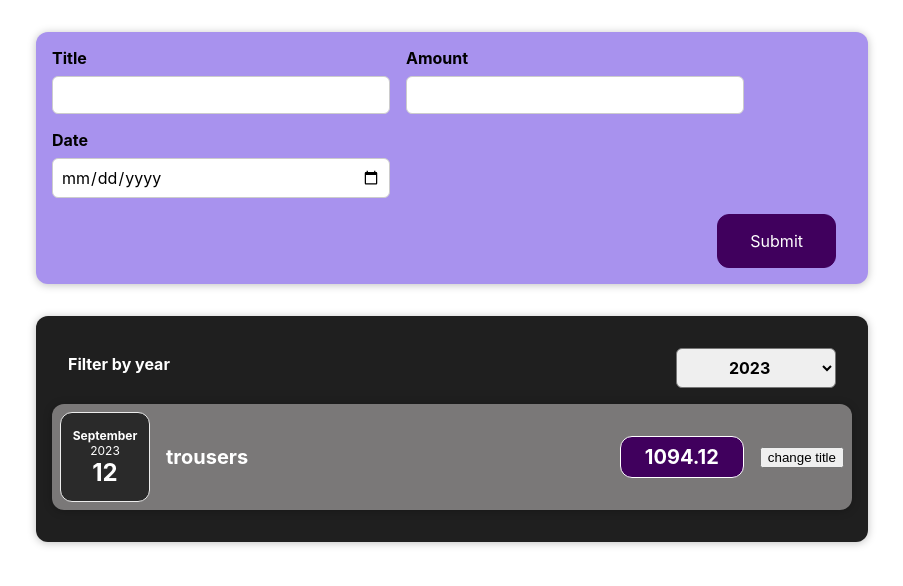
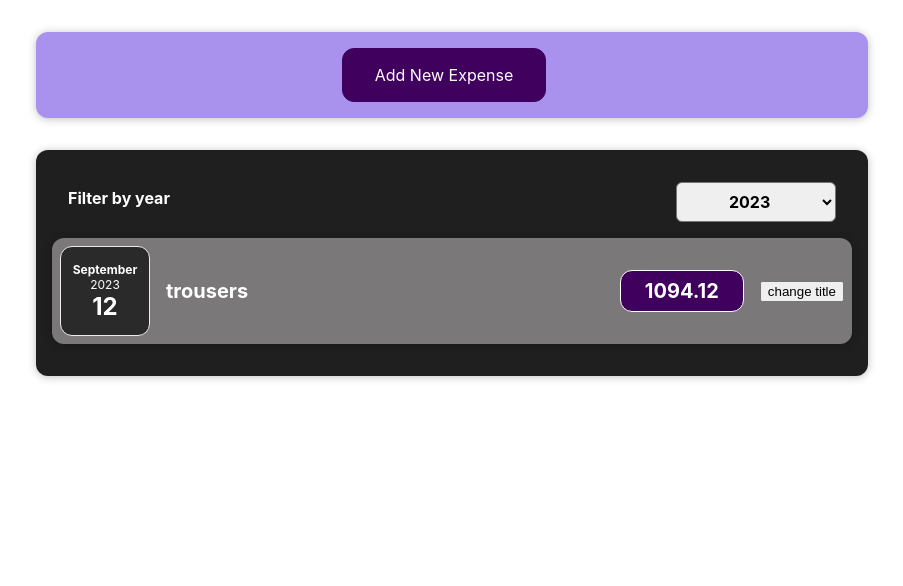
Before and after one commit to Chandanindalkar/react-guide, a React (Create React App) app: page / in a window 1280 px wide. Shown: the top 586 px of the page, without its empty margins (188-1091 px from the left). Built offline with nearby package versions, Linux system fonts and the light colour scheme.

Commit message:
added New Expense button

```diff
--- a/src/components/NewExpense/ExpenseForm.css
+++ b/src/components/NewExpense/ExpenseForm.css
@@ -24,3 +24,7 @@
   .new-expense__actions {
     text-align: right;
   }
+
+  .cancel {
+    display:flex;
+  }
--- a/src/components/NewExpense/ExpenseForm.js
+++ b/src/components/NewExpense/ExpenseForm.js
@@ -1,7 +1,13 @@
-import React, {useState} from 'react';
+import React, {useState, useEffect} from 'react';
 import './ExpenseForm.css';
 
 function ExpenseForm(props) {
+
+    const set = () => {
+        props.items(true)
+    }
+
+
     const [enteredTitle, setenteredTitle] = useState('')
     const [enteredAmount, setenteredAmount] = useState('')
     const [enteredDate, setenteredDate] = useState('')
@@ -112,6 +118,7 @@ function ExpenseForm(props) {
                 </div>
             </div>
             <div className='new-expense__actions'>
+                <button onClick={set}>Cancel</button>
                 <button type='submit'>Submit</button>
             </div>
         </form>
--- a/src/components/NewExpense/NewExpense.js
+++ b/src/components/NewExpense/NewExpense.js
@@ -1,7 +1,13 @@
+import {React, useState} from 'react';
 import './NewExpense.css'
 import ExpenseForm from './ExpenseForm';
 
 function NewExpense(props) {
+    const [ val, setVal ] = useState(true)
+
+    const addExpenseHandler = () => {
+        setVal(false)
+    }
 
     const saveExpenseData = (data) => {
         const expenseData = {
@@ -13,9 +19,9 @@ function NewExpense(props) {
 
     return (
         <div className='new-expense'>
-            <ExpenseForm
-                onSaveExpenseData = {saveExpenseData}
-            />
+            {val && <button onClick={addExpenseHandler}>Add New Expense</button>}
+            {!val && <ExpenseForm items={setVal} onSaveExpenseData = {saveExpenseData}/>}
+
         </div>
     )
 }
```
